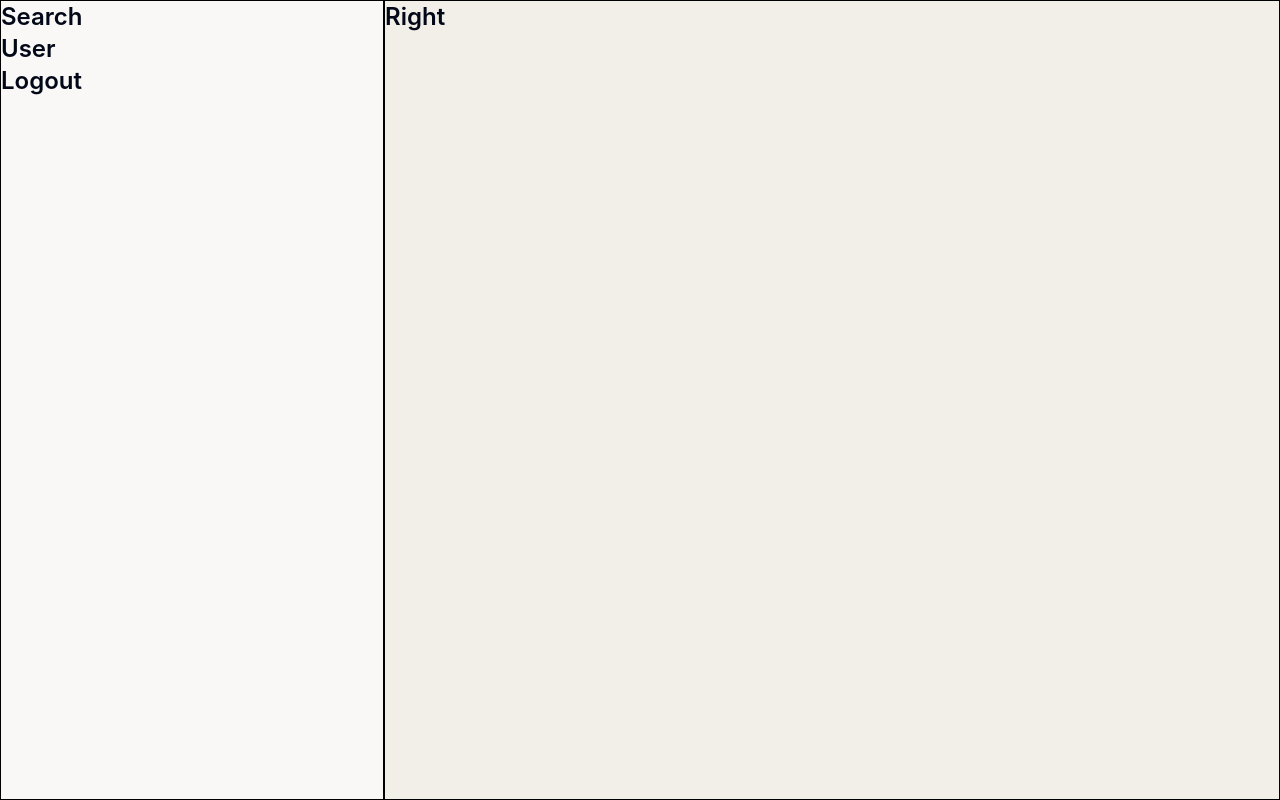
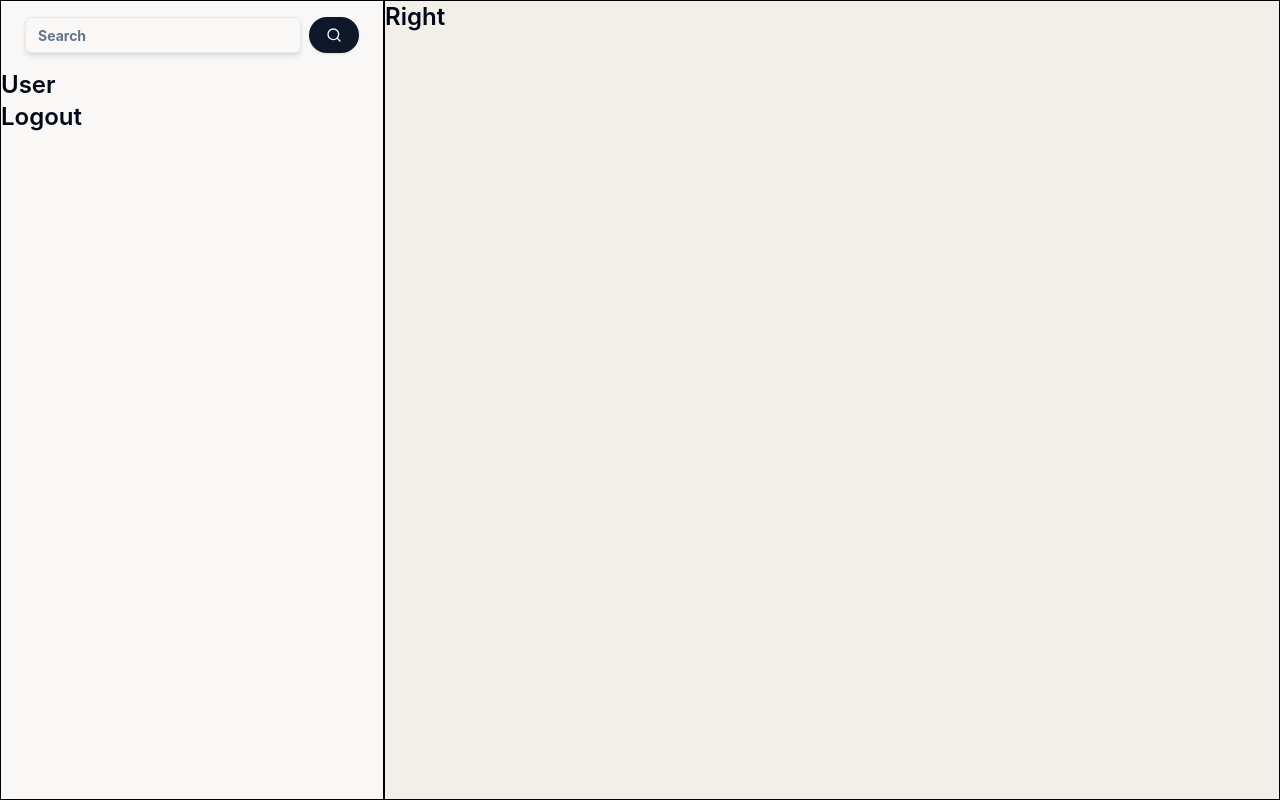
Before and after one commit to Sanjay17u/Chat-App, a React (Vite) app in the folder client/: page / in a window 1280 px wide. Built offline with nearby package versions, Linux system fonts and the light colour scheme.

Commit message:
Search UI of Left part is done for Now.

```diff
--- a/client/src/home/LeftPart/Search.jsx
+++ b/client/src/home/LeftPart/Search.jsx
@@ -1,14 +1,18 @@
 /* eslint-disable no-unused-vars */
-import React from 'react'
+import React from "react";
+import { Button } from "@/components/ui/button";
+import { Input } from "@/components/ui/input";
+import { SearchIcon } from 'lucide-react'
 
 const Search = () => {
   return (
-    <div>
-      <h1 className='text-2xl font-semibold'>
-        Search
-      </h1>
-    </div>
-  )
-}
+    <>
+      <div className="flex w-full max-w-sm items-center space-x-2 px-6 py-4 place-items-center sm:max-w-md md:max-w-lg lg:max-w-xl">
+        <Input type="text" placeholder="Search" className="font-bold shadow-md" />
+        <Button type="submit" className="rounded-full hover:shadow-sm"><SearchIcon/></Button>
+      </div>
+    </>
+  );
+};
 
-export default Search
+export default Search;
--- a/client/tsconfig.json
+++ b/client/tsconfig.json
@@ -3,6 +3,7 @@
     "references": [
     ],
     "compilerOptions": {
+      "jsx": "react",
       "baseUrl": ".",
       "paths": {
         "@/*": ["./src/*"]
```
